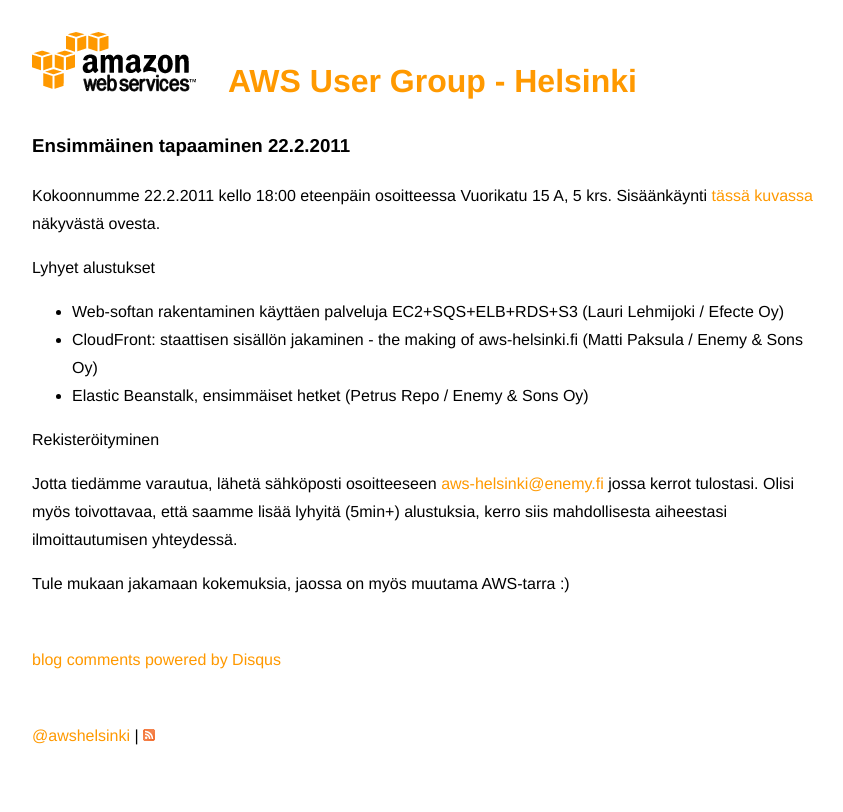
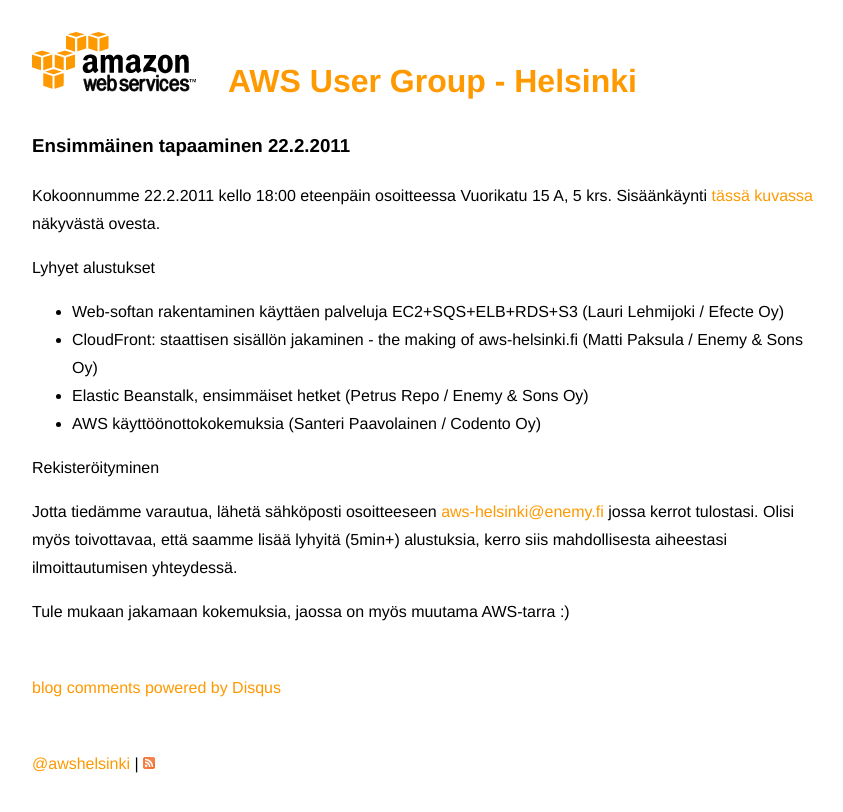
Before and after one commit to enemy/aws-helsinki.fi, a Jekyll site: the page built from _posts/2011-02-06-ensimmainen-tapaaminen.md, in a window 1280 px wide. Shown: the top 812 px of the page, without its empty margins (96-939 px from the left). Built offline with Jekyll 4.4.1, drawn with Linux system fonts in a browser that asks for light colours; Markdown is read by kramdown in place of the engine named in the settings; comment, search, counter and statistics services are not loaded.

Commit message:
Added Santeri

```diff
--- a/_posts/2011-02-06-ensimmainen-tapaaminen.md
+++ b/_posts/2011-02-06-ensimmainen-tapaaminen.md
@@ -13,6 +13,7 @@
  - Web-softan rakentaminen käyttäen palveluja EC2+SQS+ELB+RDS+S3 (Lauri Lehmijoki / Efecte Oy)
  - CloudFront: staattisen sisällön jakaminen - the making of aws-helsinki.fi (Matti Paksula / Enemy &amp; Sons Oy)
  - Elastic Beanstalk, ensimmäiset hetket (Petrus Repo / Enemy &amp; Sons Oy)
+ - AWS käyttöönottokokemuksia (Santeri Paavolainen / Codento Oy)
 
 Rekisteröityminen
 
```
